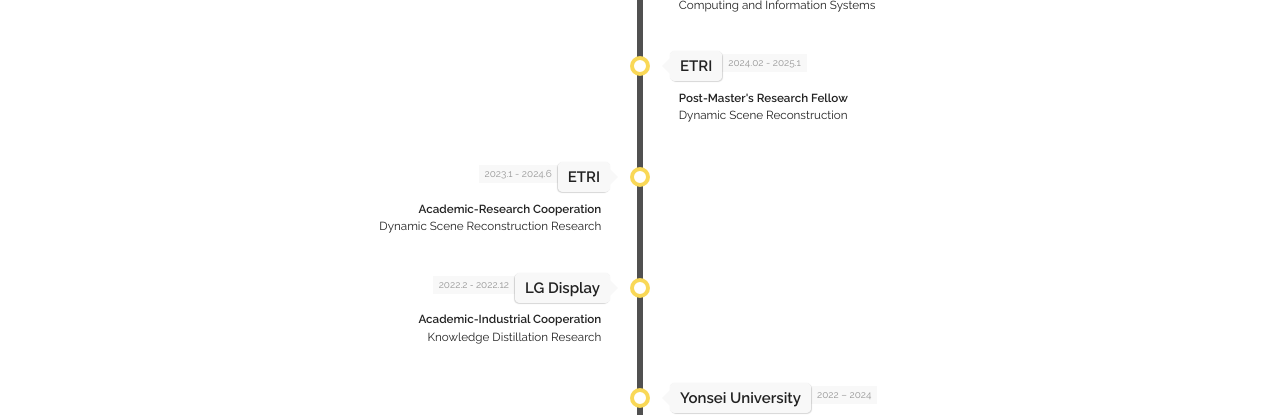
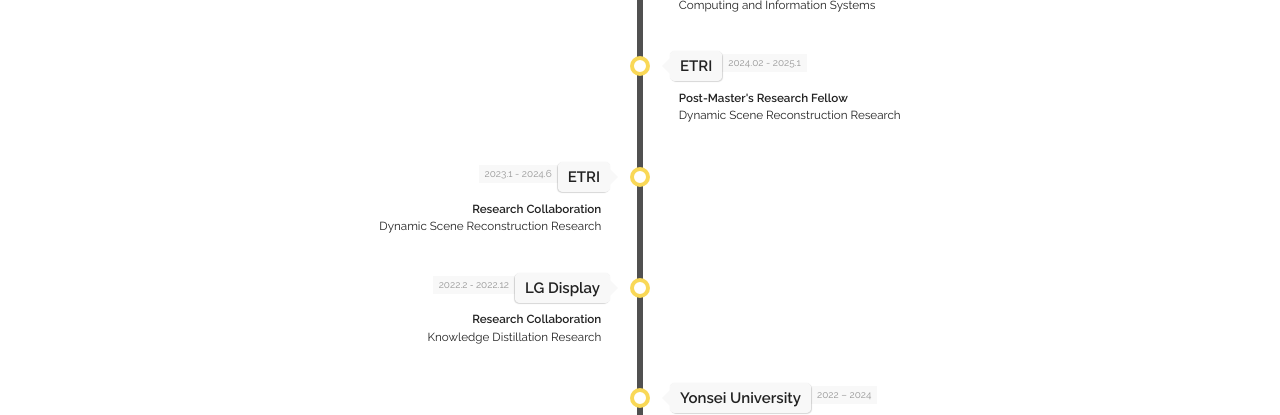
Before and after one commit to seoha-kim/seoha-kim.github.io, a Jekyll site: the page built from index.html, in a window 1280 px wide and 900 px high, scrolled down 2101 px. Shown: the part 152-567 px from the top of the window. Built offline with Jekyll 4.4.1, drawn with Linux system fonts in a browser that asks for light colours; some web fonts are replaced.

Commit message:
Update titles and subtitles in experience.yaml

```diff
--- a/_data/experience.yaml
+++ b/_data/experience.yaml
@@ -8,18 +8,18 @@ experiences:
 - place: "ETRI"
   time: "2024.02 - 2025.1"
   title: "Post-Master's Research Fellow"
-  subtitle: "Dynamic Scene Reconstruction"
+  subtitle: "Dynamic Scene Reconstruction Research"
   category: "school"
 
 - place: "ETRI"
   time: "2023.1 - 2024.6"
-  title: "Academic-Research Cooperation"
+  title: "Research Collaboration"
   subtitle: "Dynamic Scene Reconstruction Research"
   category: "work"
 
 - place: "LG Display"
   time: "2022.2 ‑ 2022.12"
-  title: "Academic-Industrial Cooperation"
+  title: "Research Collaboration"
   subtitle: "Knowledge Distillation Research"
   category: "work"
 
```
